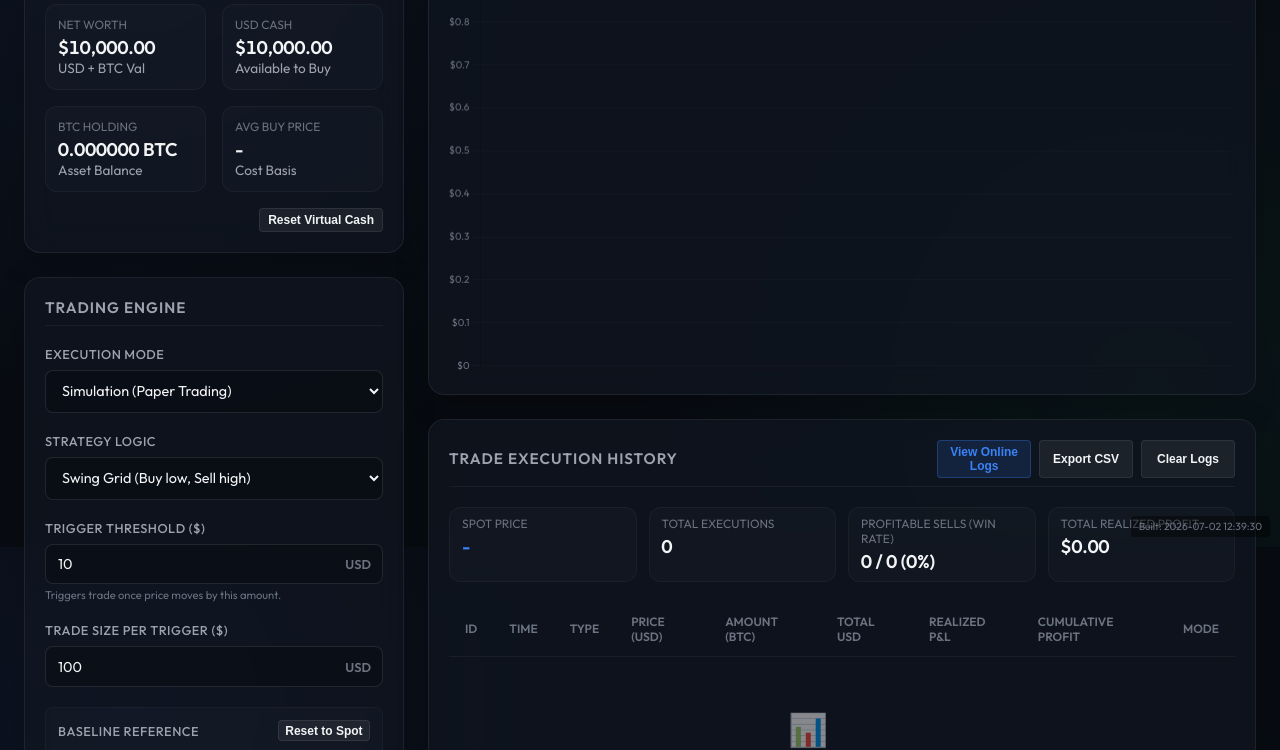
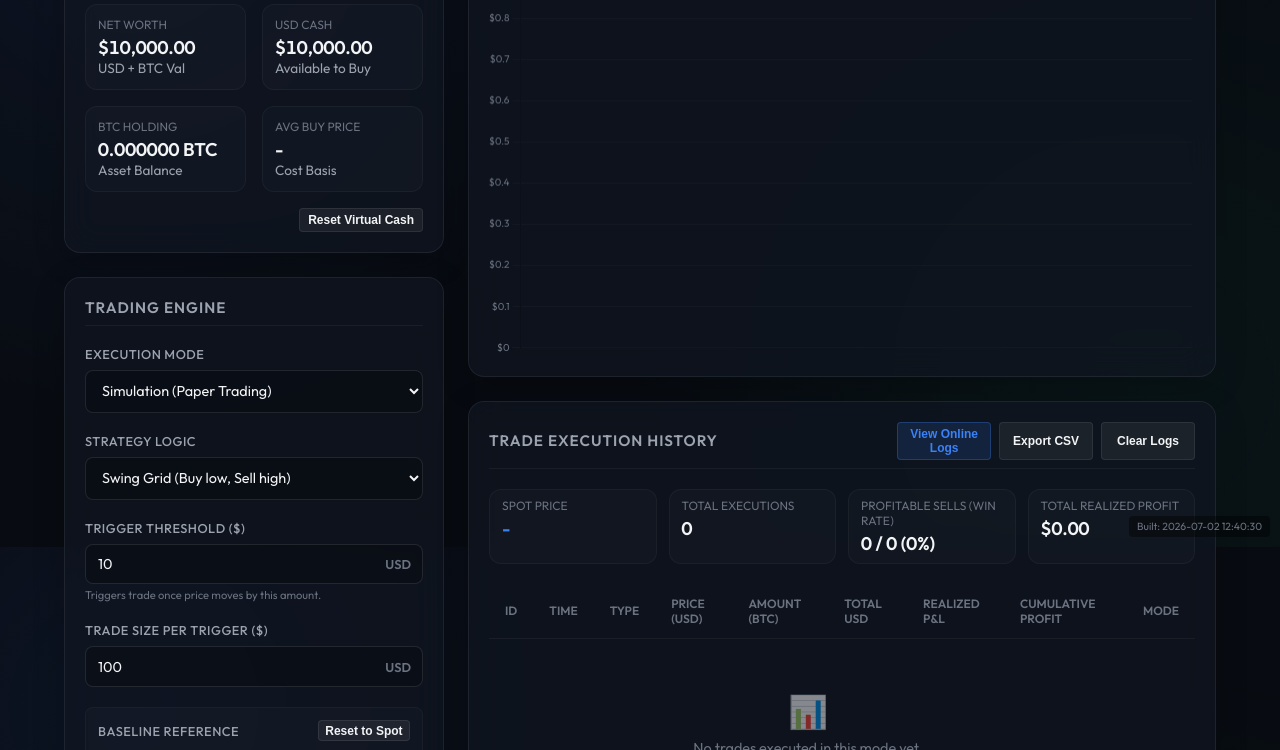
Before and after one commit to marcboy/btc-trader, a website: page index.html in a window 1280 px wide. Shown: the part 253-1003 px from the top of the page. Drawn offline with nearby package versions, Linux system fonts and the light colour scheme; some packages are replaced by stand-ins of ours; a script that the page names is missing.

Commit message:
Restrict maximum layout width boundaries to 1200px

```diff
--- a/index.html
+++ b/index.html
@@ -287,7 +287,7 @@
 
   <!-- Version Badge -->
   <div id="version-badge" style="position: fixed; bottom: 10px; right: 10px; font-size: 0.65rem; color: var(--text-muted); background: rgba(0,0,0,0.4); padding: 4px 8px; border-radius: 4px; pointer-events: none; z-index: 9999;">
-    Built: 2026-07-02 12:39:30
+    Built: 2026-07-02 12:40:30
   </div>
 
   <!-- Main Logic Script -->
--- a/styles.css
+++ b/styles.css
@@ -162,7 +162,7 @@ header {
 
 main {
   flex: 1;
-  max-width: 1600px;
+  max-width: 1200px;
   width: 100%;
   margin: 0 auto;
   padding: 1.5rem;
```
